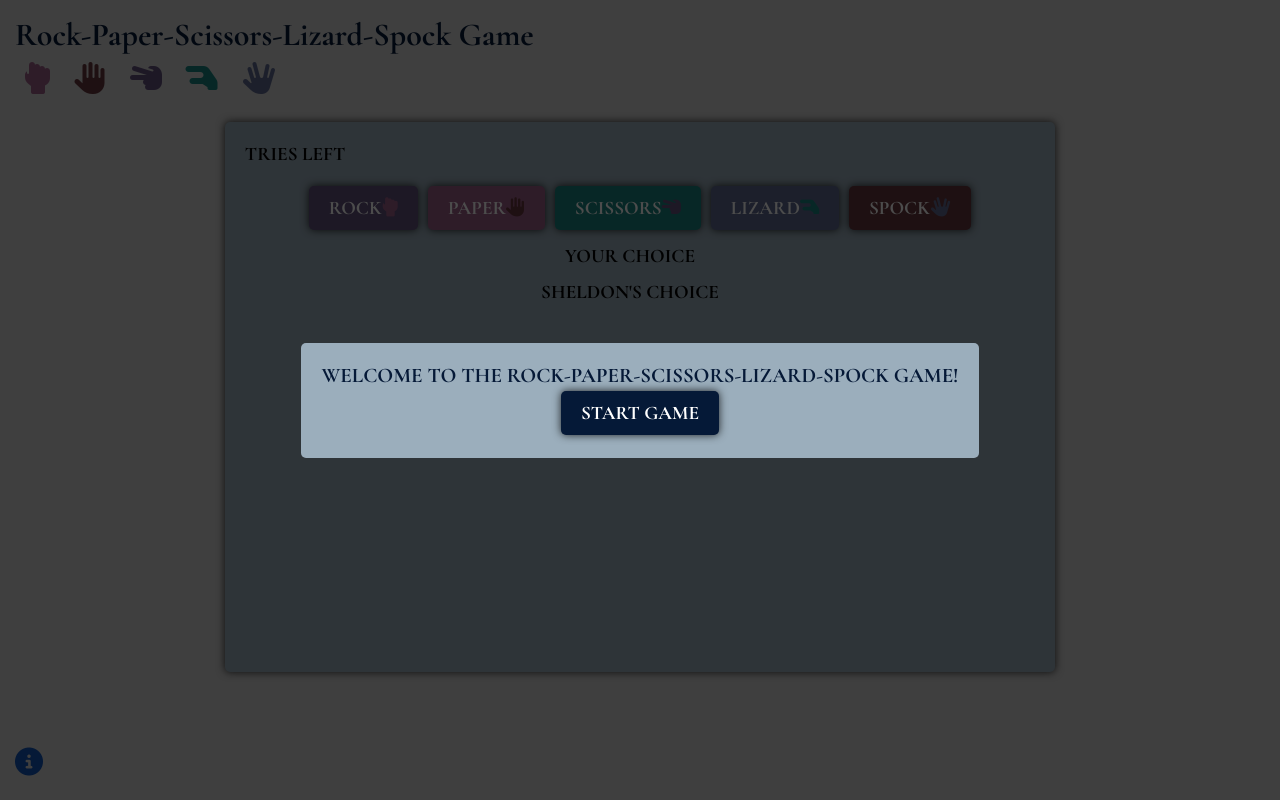
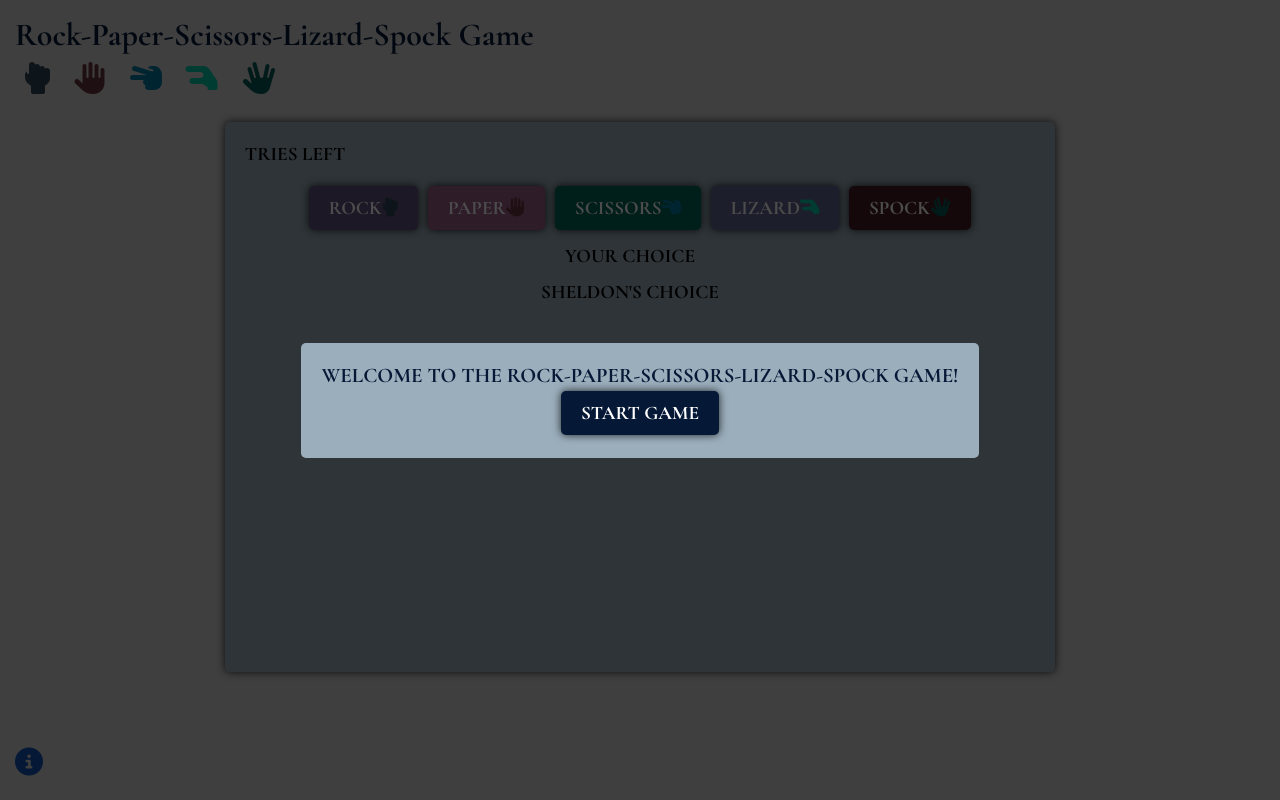
Before and after one commit to MartsyniukOlena/chance-game, a plain HTML site: page index.html in a window 1280 px wide. Drawn offline with nearby package versions, Linux system fonts and the light colour scheme.

Commit message:
Change buttons and icons colors

```diff
--- a/assets/css/style.css
+++ b/assets/css/style.css
@@ -153,37 +153,33 @@ button {
     align-items: center;
 }
 
-#paper {
-    background-color: #9C5E88;
+
+.fa-hand-back-fist {
+    color: #2F4858;
 }
 
-.fa-hand-back-fist {
-    color: #9C5E88;
-    ;
-}
-
-#spock {
-    background-color: #66373D;
+#rock {
+    background-color: #62507D;
 }
 
 .fa-hand {
     color: #66373D;
 }
 
-#rock {
-    background-color: #62507D;
+#paper {
+    background-color: #9C5E88;
 }
 
 .fa-hand-scissors {
-    color: #62507D;
+    color: #007CA0;
 }
 
 #scissors {
-    background-color: #188580;
+    background-color: #006457;
 }
 
 .fa-hand-lizard {
-    color: #188580;
+    color: #00C9A6;
 }
 
 #lizard {
@@ -191,7 +187,11 @@ button {
 }
 
 .fa-hand-spock {
-    color: #5F6A90;
+    color: #005B55;
+}
+
+#spock {
+    background-color: #481C23;
 }
 
 button:hover {
```
Also changed, not shown: 1 other file.
